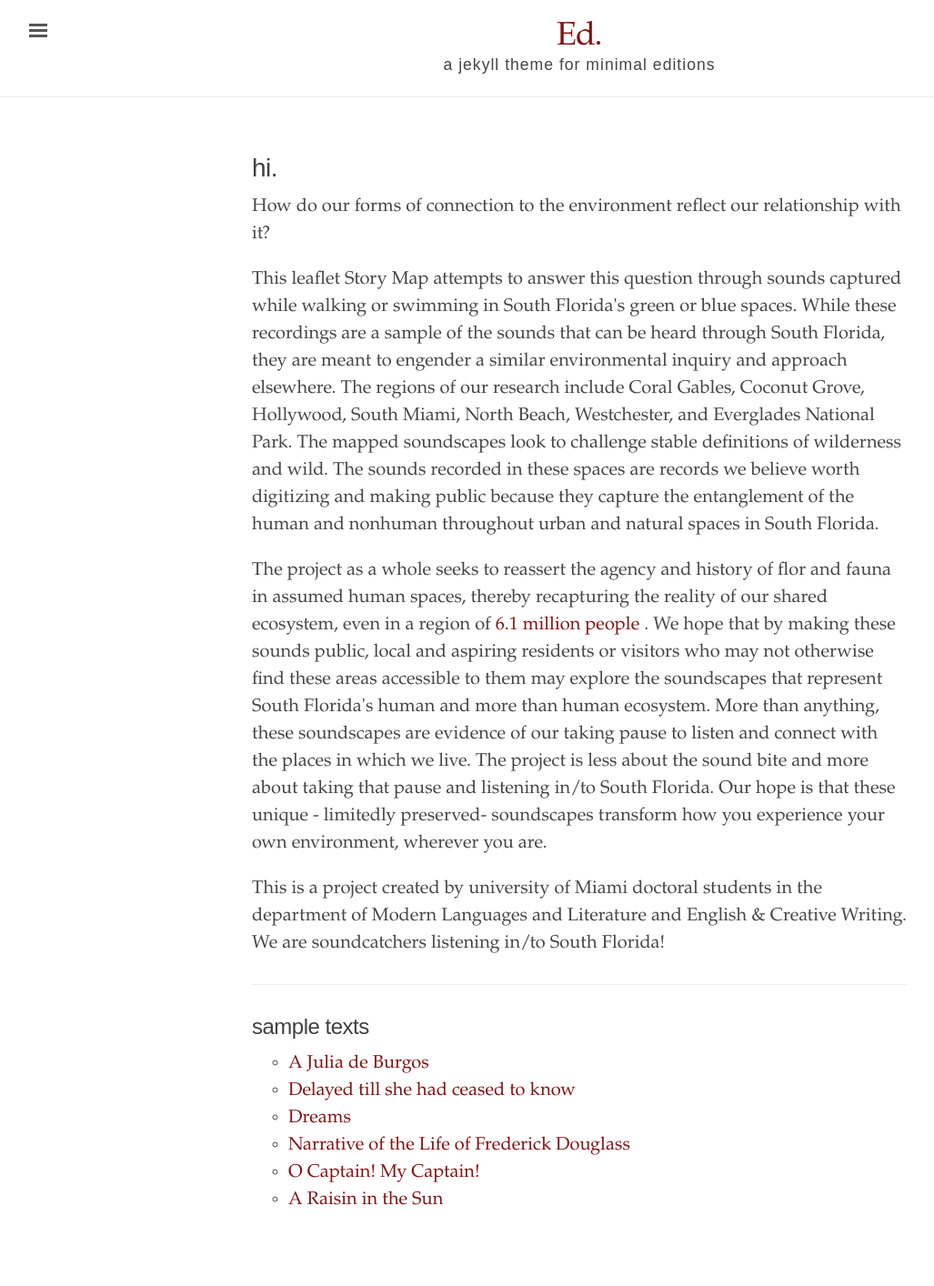
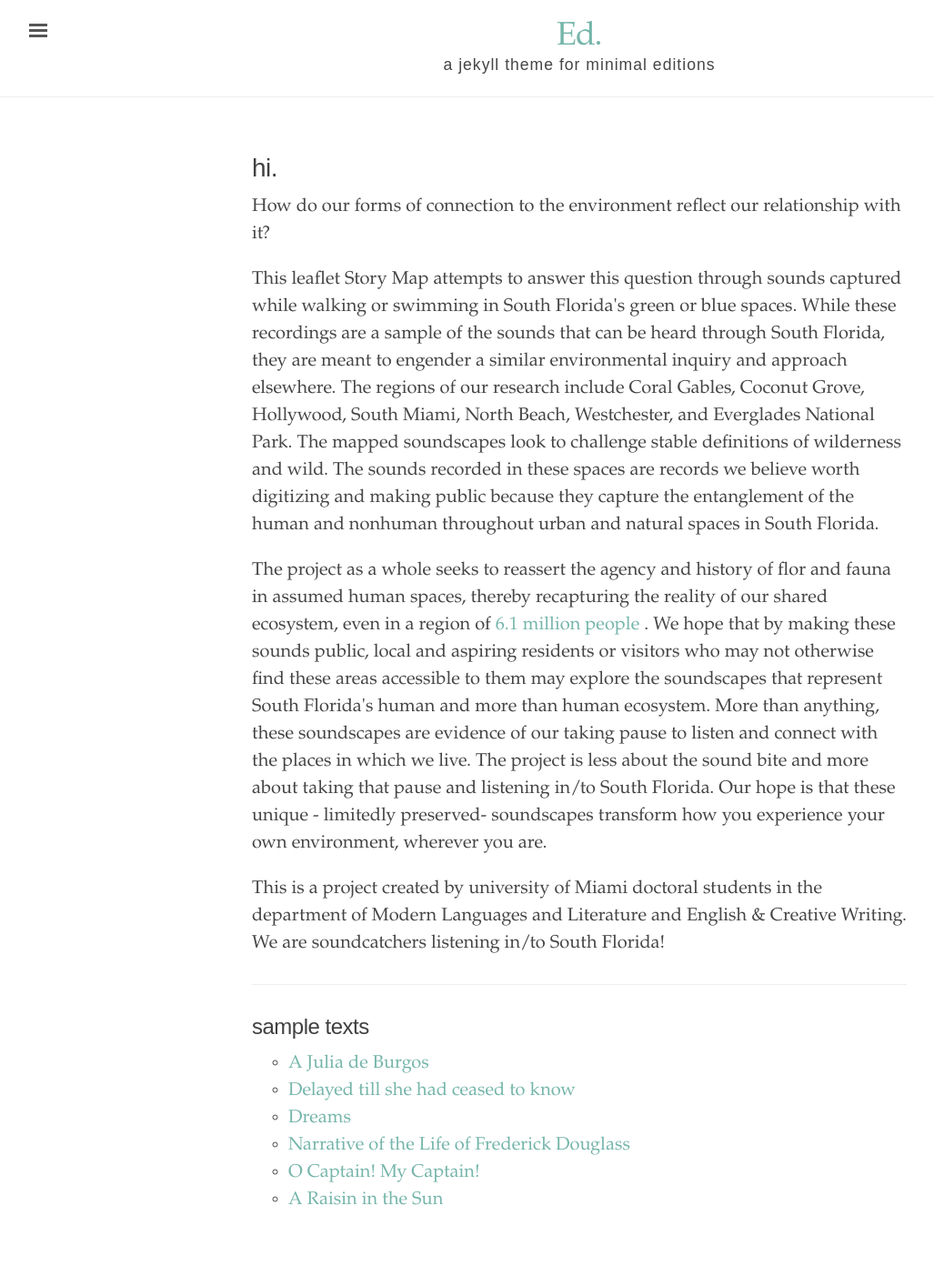
Before and after one commit to rm4-25/lsf_3, a Jekyll site: the page built from index.html, in a window 1280 px wide. Shown: the whole page at 91% size, without its empty margins (3-1030 px from the left). Built offline with Jekyll 4.4.1, drawn with Linux system fonts in a browser that asks for light colours.

Commit message:
Update _config.yml
Changed theme to cyan.

```diff
--- a/_config.yml
+++ b/_config.yml
@@ -14,7 +14,7 @@ author:
   email:             colibri.alex@gmail.com
 
 # Color scheme. Options: red, orange, magenta, cyan, blue, brown
-color-scheme:
+color-scheme: cyan
 
 # Permalinks
 permalink: pretty
```
